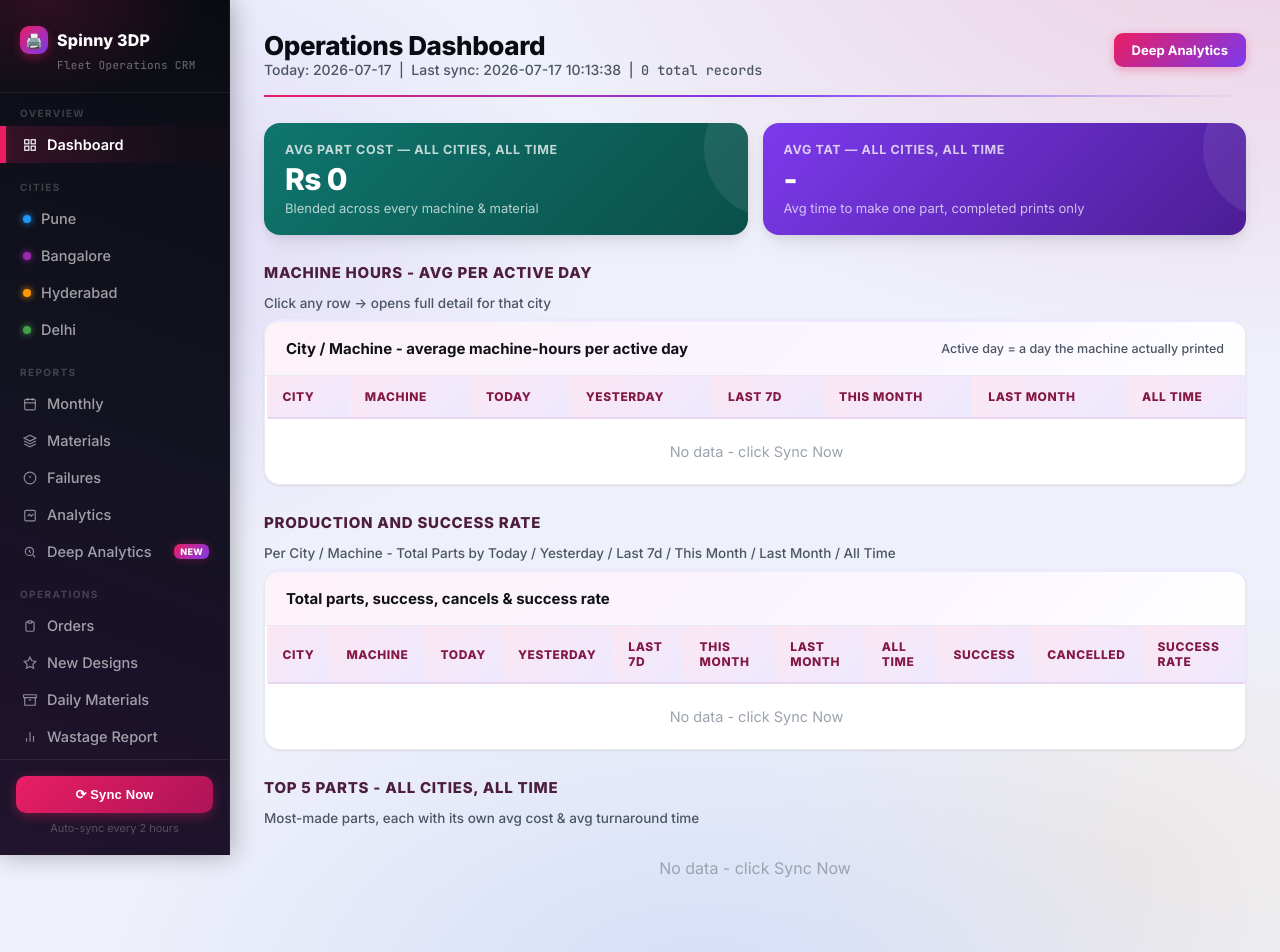
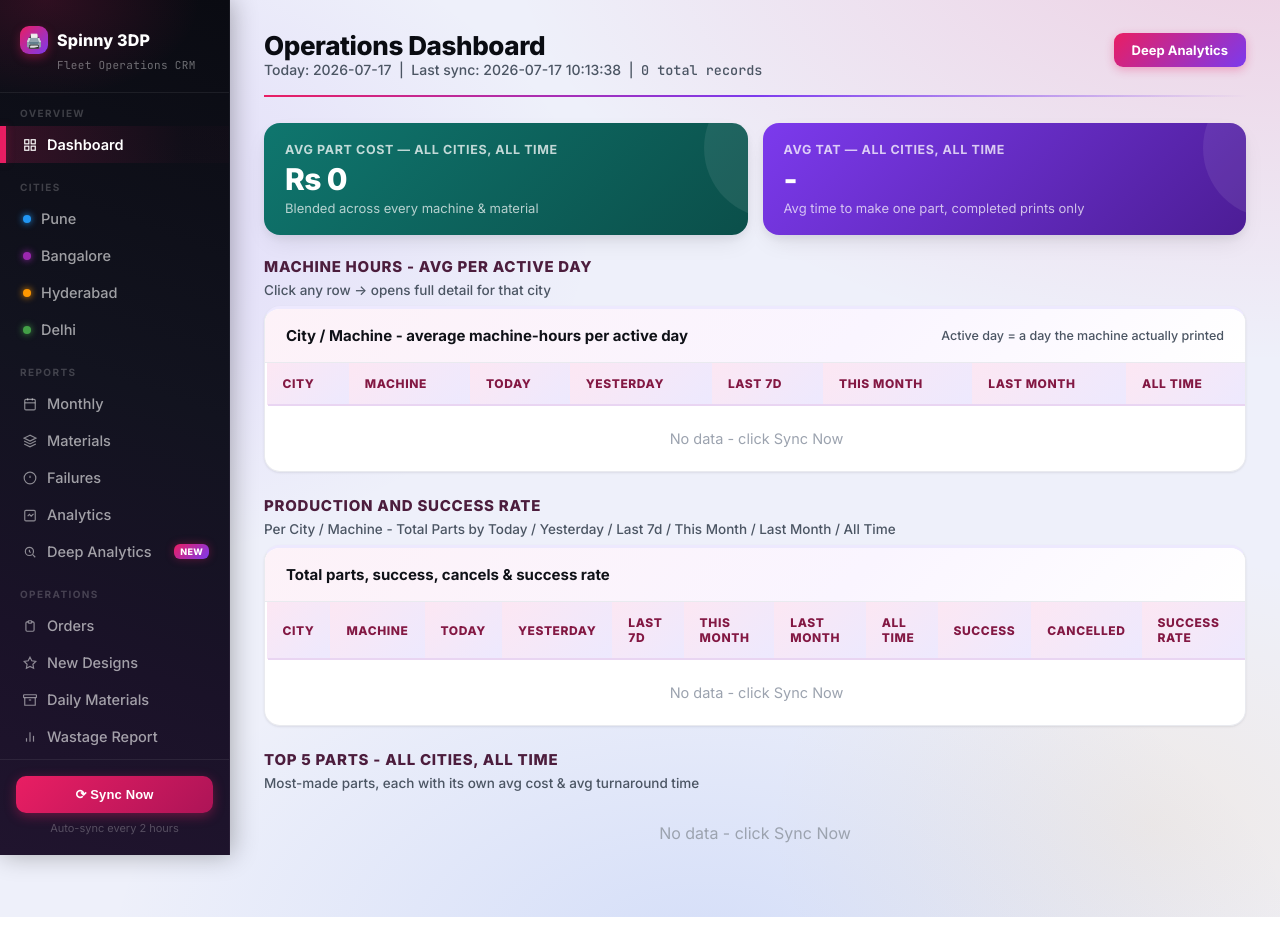
Before and after one commit to vishal15-ops/spinny-3dp-crm, a Flask app: page / in a window 1280 px wide. After the commit the page ends 917 px from the top, so only its background shows below. Run offline with Flask 3, Linux system fonts and the light colour scheme; data comes from the database, SQL or seed files in the repository; data that the repository does not hold is empty.

Commit message:
Update base.html

```diff
--- a/templates/base.html
+++ b/templates/base.html
@@ -177,7 +177,7 @@
     .b-fulfilled{background:#dcfce7;color:#166534}
     .b-pending{background:#fef9c3;color:#854d0e}
     .b-city{display:inline-block;padding:4px 12px;border-radius:20px;font-size:12px;font-weight:700;color:#fff;box-shadow:0 1px 3px rgba(0,0,0,.15)}
-    .section-title{font-size:15px;font-weight:800;color:#4c1d3d;margin:28px 0 13px;text-transform:uppercase;letter-spacing:.05em;display:flex;align-items:center;gap:8px}
+    .section-title{font-size:15px;font-weight:800;color:#4c1d3d;margin:22px 0 6px;text-transform:uppercase;letter-spacing:.05em;display:flex;align-items:center;gap:8px}
     .mono{font-family:'JetBrains Mono',monospace;font-size:13.5px}
     .text-green{color:#16a34a}
     .text-red{color:#dc2626}
```
